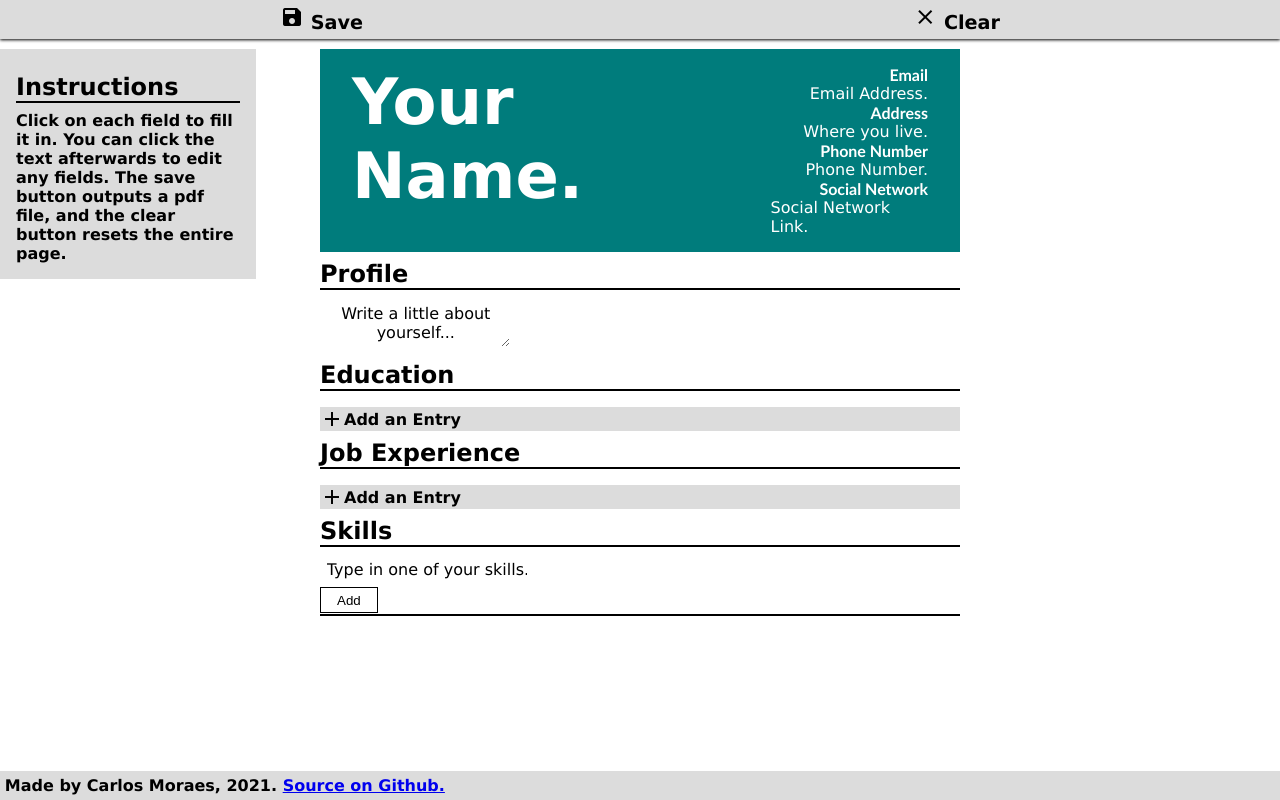
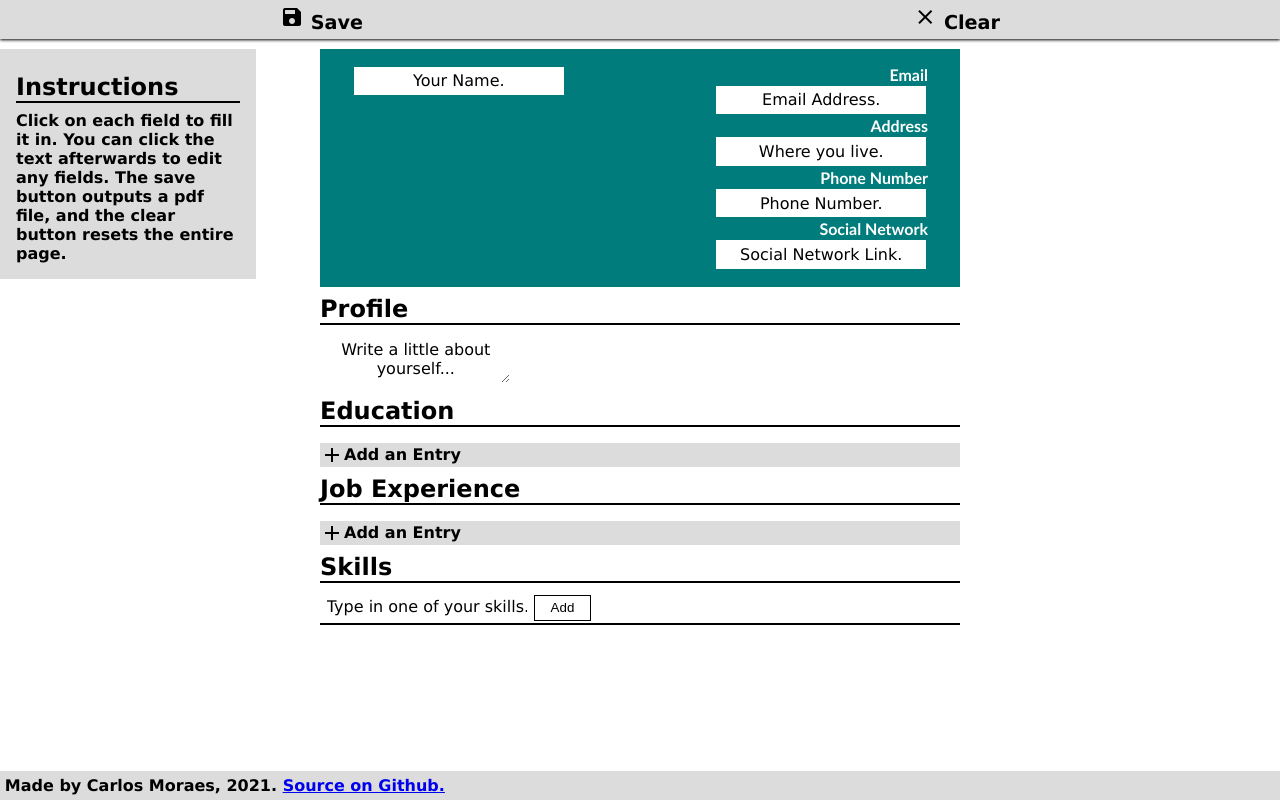
Before and after one commit to carloshrm/make-cv-tool, a React (Create React App) app: page / in a window 1280 px wide. Built offline with nearby package versions, Linux system fonts and the light colour scheme.

Commit message:
fixed input display

```diff
--- a/src/components/InputField.js
+++ b/src/components/InputField.js
@@ -7,6 +7,8 @@ function InputField({ dataValue, setDataFunction, fieldType, displaySwitch, styl
   function swapVisibility() {
     if (displaySwitch === undefined) return;
     if (inputRef.current.value.trim() === "") return;
+    inputRef.current.style.display = displaySwitch ? "none" : "block";
+    displayRef.current.style.display = displaySwitch ? "block" : "none";
     displaySwitch = !displaySwitch;
   }
 
@@ -23,15 +25,9 @@ function InputField({ dataValue, setDataFunction, fieldType, displaySwitch, styl
         minLength="1"
         placeholder={dataValue}
         value={dataValue}
-        style={{ display: displaySwitch ? "none" : "block" }}
         onChange={(e) => setDataFunction(e.target.value)}
       />
-      <p
-        style={{ display: displaySwitch ? "block" : "none" }}
-        className={style}
-        ref={displayRef}
-        onClick={swapVisibility}
-      >
+      <p style={{ display: "none" }} className={style} ref={displayRef} onClick={swapVisibility}>
         {dataValue}
       </p>
     </>
```
